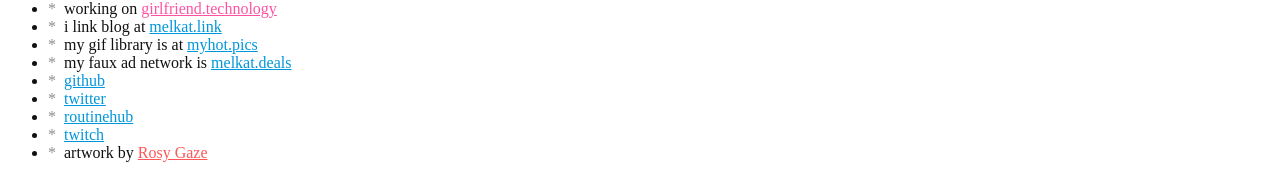
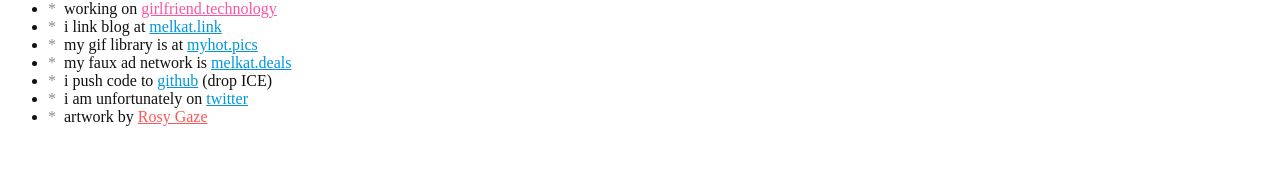
Before and after one commit to yalinerkaya/melaniekat-com, a Next.js app: page / in a window 1280 px wide. Shown: the part 1339-1514 px from the top of the page. After the commit the page ends 1481 px from the top, so only its background shows below. Built offline with nearby package versions, Linux system fonts and the light colour scheme.

Commit message:
social link cleanup

```diff
--- a/pages/index.js
+++ b/pages/index.js
@@ -73,24 +73,17 @@
 
           <ListLink
             className={cx.liTop}
+            postfix=' (drop ICE)'
+            prefix='i push code to '
+            rel='me'
             text='github'
-            rel='me'
             url='https://github.com/zicklepop'
           />
           <ListLink
+            prefix='i am unfortunately on '
+            rel='me'
             text='twitter'
-            rel='me'
             url='https://twitter.com/zicklepop'
-          />
-          <ListLink
-            text='routinehub'
-            rel='me'
-            url='https://routinehub.co/user/zicklepop'
-          />
-          <ListLink
-            text='twitch'
-            rel='me'
-            url='https://twitch.tv/zicklepop'
           />
 
           <ListLink
```
